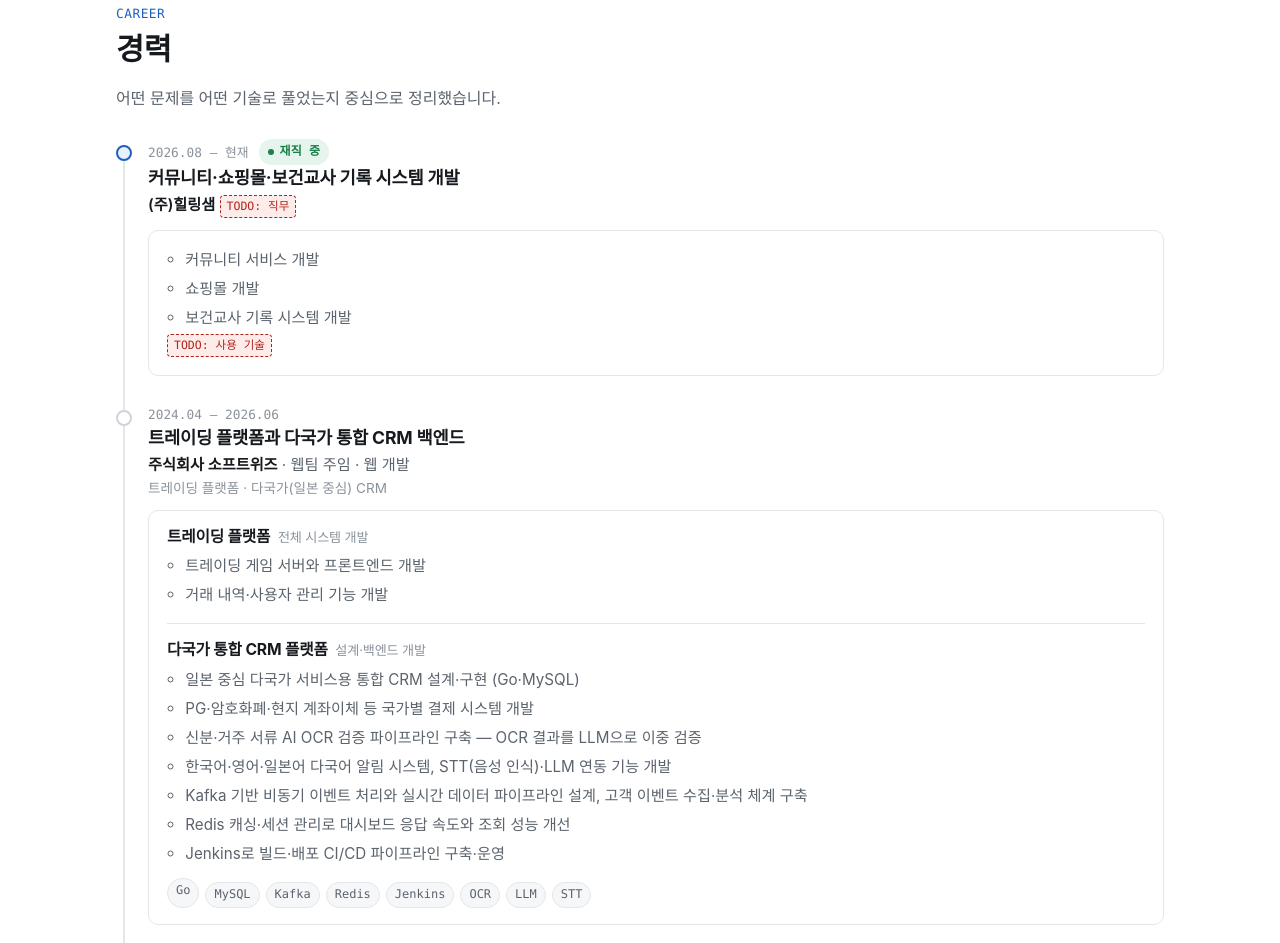
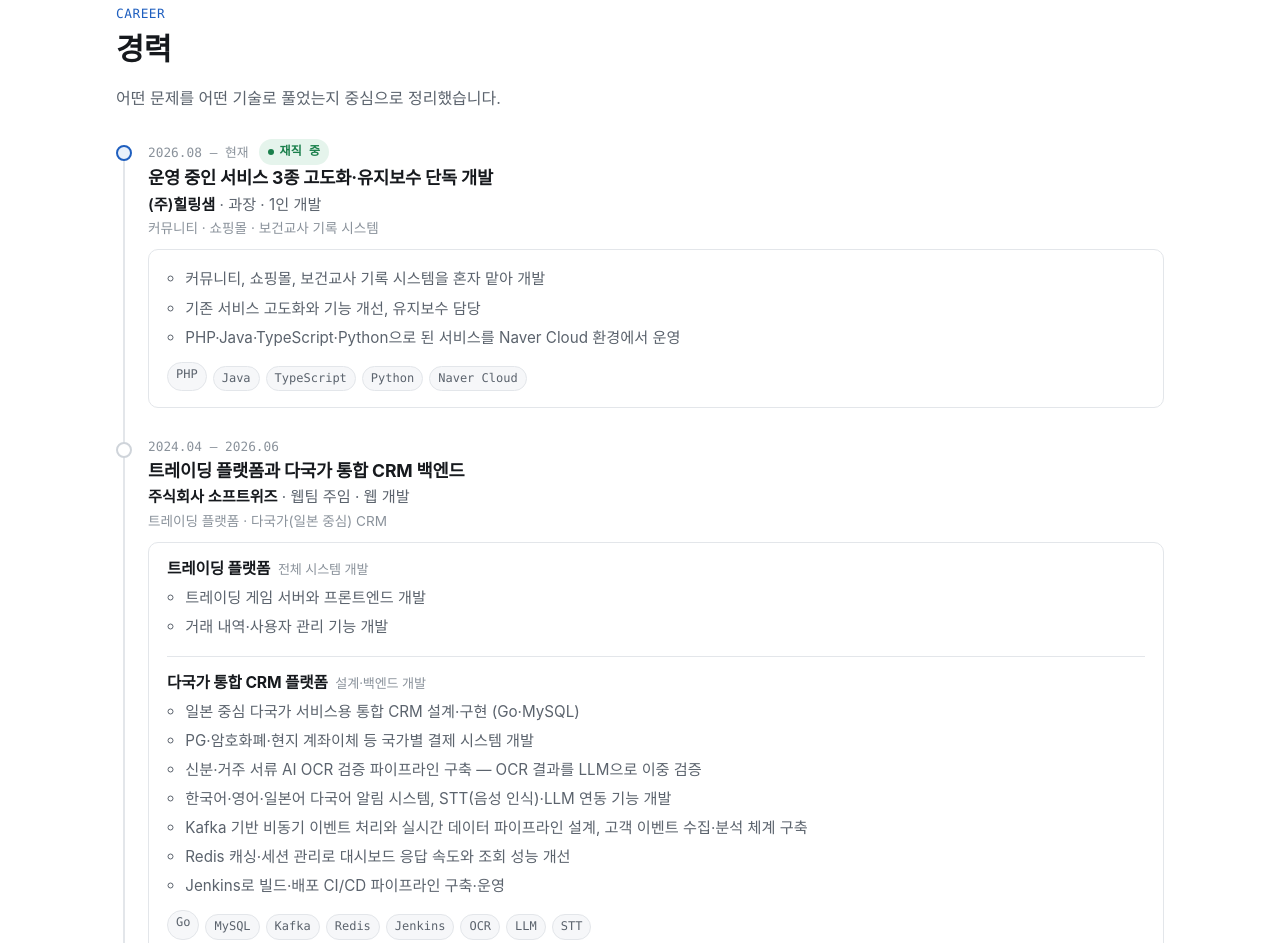
Before and after one commit to song-circle/song-circle.github.io, a plain HTML site: page index.html in a window 1280 px wide. Shown: the part 1400-2343 px from the top of the page. Drawn offline with Linux system fonts and the light colour scheme; a web font is replaced by a local one.

Commit message:
실명 표기, 힐링샘 경력과 회사별 사용 기술 반영

```diff
--- a/data/career.js
+++ b/data/career.js
@@ -25,17 +25,17 @@ window.CAREER = [
   {
     period: "2026.08 – 현재",
     company: "(주)힐링샘",
-    domain: "",
-    role: "", // TODO: 직급 · 직무
-    title: "커뮤니티·쇼핑몰·보건교사 기록 시스템 개발",
+    domain: "커뮤니티 · 쇼핑몰 · 보건교사 기록 시스템",
+    role: "과장 · 1인 개발",
+    title: "운영 중인 서비스 3종 고도화·유지보수 단독 개발",
     current: true,
     points: [
-      "커뮤니티 서비스 개발",
-      "쇼핑몰 개발",
-      "보건교사 기록 시스템 개발"
-      // TODO: 각 서비스에서 맡은 범위·해결한 문제 구체화
+      "커뮤니티, 쇼핑몰, 보건교사 기록 시스템을 혼자 맡아 개발",
+      "기존 서비스 고도화와 기능 개선, 유지보수 담당",
+      "PHP·Java·TypeScript·Python으로 된 서비스를 Naver Cloud 환경에서 운영"
+      // TODO(선택): 서비스별로 해결한 문제·성과 구체화
     ],
-    stack: [] // TODO: 사용 기술
+    stack: ["PHP", "Java", "TypeScript", "Python", "Naver Cloud"]
   },
   {
     period: "2024.04 – 2026.06",
@@ -79,7 +79,7 @@ window.CAREER = [
     points: [
       "증권 스트리밍 서비스 관련 백엔드 개발 참여"
     ],
-    stack: [] // TODO(선택): 사용 기술
+    stack: ["Node.js", "TypeScript", "Oracle", "MSSQL", "MariaDB", "Linux", "Nginx", "Shell Script"]
   },
   {
     period: "2021.11 – 2024.01",
@@ -126,7 +126,7 @@ window.CAREER = [
         ]
       }
     ],
-    stack: [] // TODO: 사용 기술 (Node.js·TypeScript·Oracle·MSSQL 등 경력서 기술 중 이 회사에서 쓴 것)
+    stack: ["Node.js", "TypeScript", "Oracle", "MSSQL", "MariaDB", "Linux", "Nginx", "Shell Script"]
   }
 ];
 
--- a/data/site.js
+++ b/data/site.js
@@ -8,8 +8,8 @@ window.SITE = {
   baseUrl: "https://song-circle.github.io", // TODO: 커스텀 도메인 연결 시 교체
 
   name: {
-    ko: "원형",
-    en: "원형" // TODO: 영문 이름 표기
+    ko: "송원형",
+    en: "송원형" // TODO: 영문 이름 표기
   },
 
   // 연락처
--- a/data/skills.js
+++ b/data/skills.js
@@ -8,11 +8,13 @@ window.SKILLS = [
   { name: "MySQL", use: "다국가 통합 CRM 플랫폼 데이터베이스" },
   { name: "Kafka", use: "CRM 비동기 이벤트 처리, 실시간 데이터 파이프라인, 고객 이벤트 수집·분석" },
   { name: "Redis", use: "캐싱·세션 관리, 대시보드 응답 속도·조회 성능 개선" },
-  { name: "Node.js · TypeScript · JavaScript", use: "" }, // TODO: 어디에 썼는지 (예: 잇핀 증권형 부동산·병원 예약 시스템 프론트/백엔드?)
-  { name: "Oracle · MSSQL · MariaDB", use: "" }, // TODO: 어디에 썼는지
-  { name: "Linux · Nginx · Shell Script", use: "" }, // TODO: 어디에 썼는지 (예: 서버 운영·배포)
+  { name: "Node.js · TypeScript · JavaScript", use: "증권사 RMS·증권형 부동산·예약·디바이스 연동 서비스 개발, 현재 서비스 유지보수" },
+  { name: "Oracle · MSSQL · MariaDB", use: "증권·부동산 금융·예약 서비스 데이터베이스" },
+  { name: "Linux · Nginx · Shell Script", use: "금융·예약 서비스 서버 운영" },
+  { name: "PHP · Java", use: "커뮤니티·쇼핑몰·보건교사 기록 시스템 고도화·유지보수" },
+  { name: "Python", use: "커뮤니티·쇼핑몰·보건교사 기록 시스템 개발" },
+  { name: "Naver Cloud", use: "현재 운영 중인 서비스 인프라" },
   { name: "Jenkins", use: "CRM 플랫폼 빌드·배포 CI/CD 구축·운영" },
-  { name: "Python", use: "" }, // TODO: 사용처 한 줄
   { name: "C/C++", use: "Windows CPU 벤치마크 부하 모듈" },
   { name: "C# / Unity", use: "Unity 게임 클라이언트" }
 ];
--- a/index.html
+++ b/index.html
@@ -3,8 +3,8 @@
 <head>
   <meta charset="utf-8">
   <meta name="viewport" content="width=device-width, initial-scale=1">
-  <title>원형 · Go 백엔드 엔지니어 | song-circle</title>
-  <meta name="description" content="Go 백엔드 엔지니어 원형의 포트폴리오. 금융·결제·외부 시스템 연동 백엔드 개발, OCR·LLM 자동화, CI/CD. 외주 문의와 채용 제안을 받습니다.">
+  <title>송원형 · Go 백엔드 엔지니어 | song-circle</title>
+  <meta name="description" content="Go 백엔드 엔지니어 송원형의 포트폴리오. 금융·결제·외부 시스템 연동 백엔드 개발, OCR·LLM 자동화, CI/CD. 외주 문의와 채용 제안을 받습니다.">
   <link rel="canonical" href="https://song-circle.github.io/">
   <meta name="theme-color" content="#ffffff" media="(prefers-color-scheme: light)">
   <meta name="theme-color" content="#0f1215" media="(prefers-color-scheme: dark)">
@@ -12,14 +12,14 @@
   <meta property="og:type" content="website">
   <meta property="og:site_name" content="song-circle">
   <meta property="og:locale" content="ko_KR">
-  <meta property="og:title" content="원형 · Go 백엔드 엔지니어">
+  <meta property="og:title" content="송원형 · Go 백엔드 엔지니어">
   <meta property="og:description" content="금융·결제·외부 연동 백엔드 개발. 게임과 툴을 만듭니다. 외주 문의·채용 제안 환영.">
   <meta property="og:url" content="https://song-circle.github.io/">
   <meta property="og:image" content="https://song-circle.github.io/assets/og.png">
   <meta property="og:image:width" content="1200">
   <meta property="og:image:height" content="630">
   <meta name="twitter:card" content="summary_large_image">
-  <meta name="twitter:title" content="원형 · Go 백엔드 엔지니어">
+  <meta name="twitter:title" content="송원형 · Go 백엔드 엔지니어">
   <meta name="twitter:description" content="금융·결제·외부 연동 백엔드 개발. 게임과 툴을 만듭니다.">
   <meta name="twitter:image" content="https://song-circle.github.io/assets/og.png">
 
@@ -34,11 +34,11 @@
   {
     "@context": "https://schema.org",
     "@type": "Person",
-    "name": "원형",
+    "name": "송원형",
     "url": "https://song-circle.github.io/",
     "jobTitle": "Backend Engineer",
     "description": "Go 백엔드 엔지니어 · 금융·결제·외부 연동 · 게임과 툴 개발",
-    "knowsAbout": ["Go", "MySQL", "Kafka", "Redis", "Node.js", "TypeScript", "Python", "C++", "C#", "Unity", "Jenkins", "Payment integration", "Risk management systems", "OCR", "LLM"],
+    "knowsAbout": ["Go", "MySQL", "Kafka", "Redis", "Node.js", "TypeScript", "PHP", "Java", "Python", "C++", "C#", "Unity", "Jenkins", "Payment integration", "Risk management systems", "OCR", "LLM"],
     "email": "mailto:junk2393@naver.com",
     "sameAs": ["https://github.com/song-circle"]
   }
@@ -51,7 +51,7 @@
     <!-- 1. Hero -->
     <section class="hero" id="top">
       <div class="container">
-        <h1 class="hero-name" id="hero-name">원형</h1>
+        <h1 class="hero-name" id="hero-name">송원형</h1>
         <p class="hero-tagline" data-i18n="hero.tagline">Go 백엔드 엔지니어 · 금융·결제·외부 연동 전문 · 게임과 툴을 만듭니다</p>
         <p class="hero-sub" data-i18n="hero.sub"></p>
         <div class="hero-actions">
```
Also changed, not shown: games/index.html (+1 -1 lines), assets/og.png, 1 other file.
